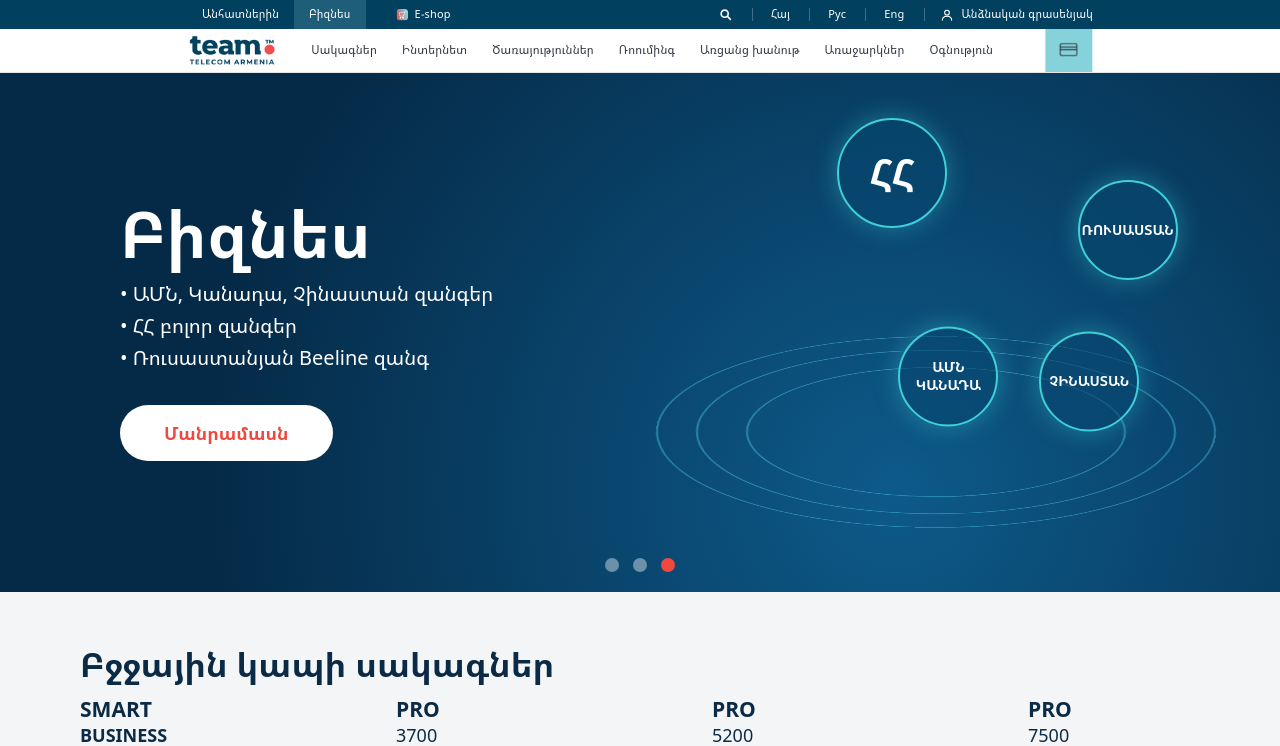
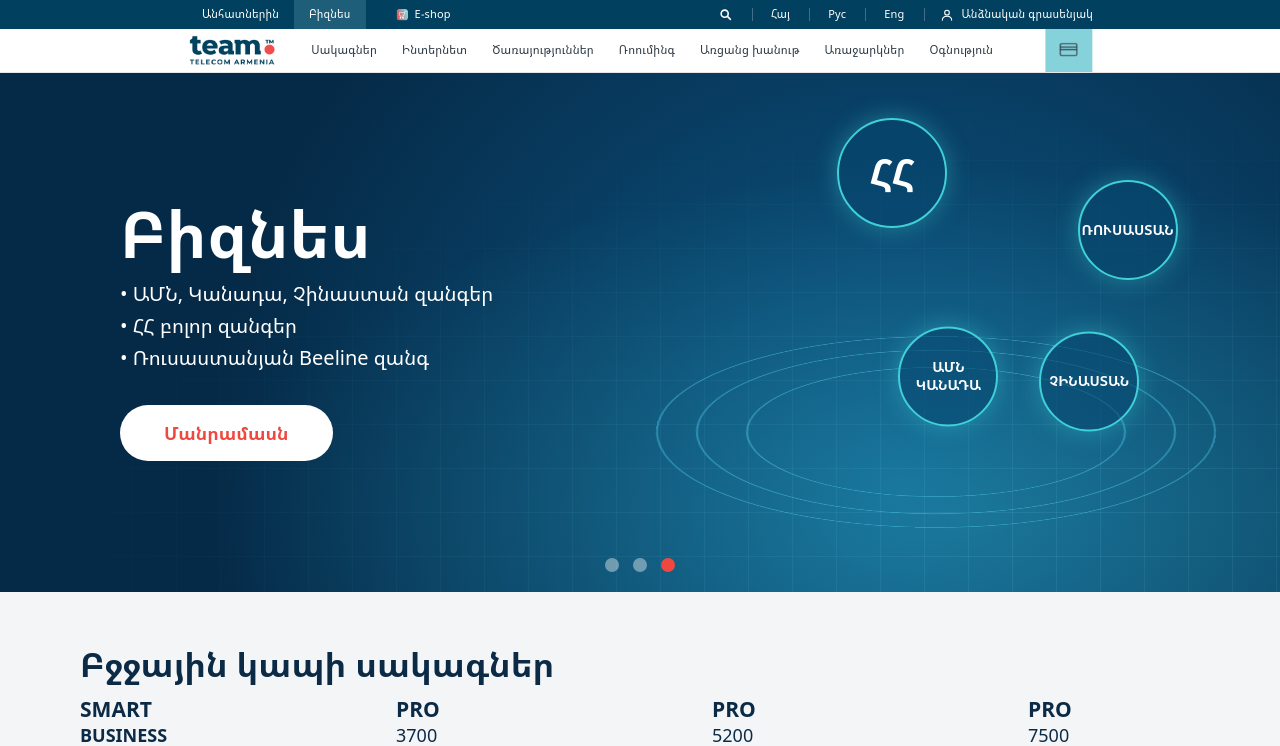
Before and after one commit to hamletbalasanyanait-ship-it/TTM-ait, a React (Vite) app: page /business in a window 1280 px wide. Shown: the top 746 px of the page. Built offline with nearby package versions, Linux system fonts and the light colour scheme.

Commit message:
style(business): hero layered glow and tech grid background

```diff
--- a/src/components/business/Hero.css
+++ b/src/components/business/Hero.css
@@ -3,7 +3,23 @@
   min-height: 470px;
   overflow: hidden;
   color: #fff;
-  background: radial-gradient(circle at 70% 80%, #0d5a8a, #052a47 70%);
+  background:
+    radial-gradient(ellipse at 75% 85%, rgba(63, 208, 216, 0.28), transparent 55%),
+    radial-gradient(circle at 70% 80%, #0d5a8a, #052a47 70%);
+}
+
+/* faint tech grid fading toward the top-left */
+.biz-hero::before {
+  content: "";
+  position: absolute;
+  inset: 0;
+  background-image:
+    linear-gradient(rgba(120, 210, 235, 0.12) 1px, transparent 1px),
+    linear-gradient(90deg, rgba(120, 210, 235, 0.12) 1px, transparent 1px);
+  background-size: 44px 44px;
+  -webkit-mask-image: radial-gradient(ellipse at 80% 90%, #000 0%, transparent 70%);
+  mask-image: radial-gradient(ellipse at 80% 90%, #000 0%, transparent 70%);
+  pointer-events: none;
 }
 
 .biz-hero__text {
```
